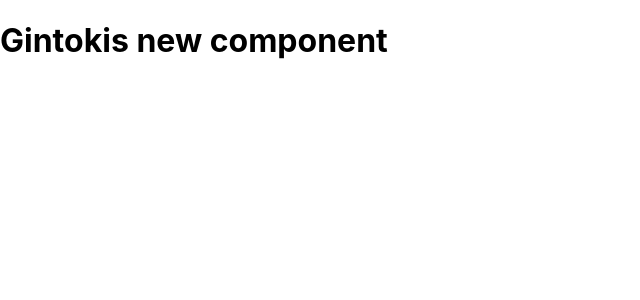
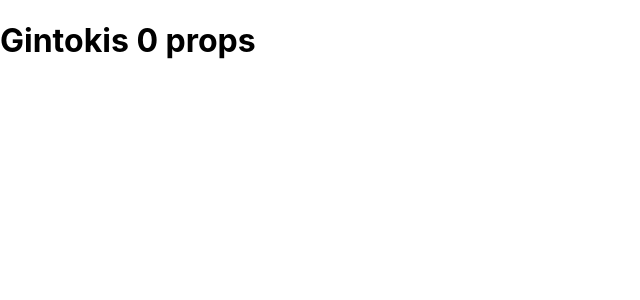
Before and after one commit to pjkboi/learningReact, a React (Create React App) app in the folder chapter1/: page / in a window 1280 px wide. Shown: the top 300 px of the page, without its empty margins (0-640 px from the left). Built offline with nearby package versions, Linux system fonts and the light colour scheme.

Commit message:
the addition of props

```diff
--- a/chapter1/src/index.js
+++ b/chapter1/src/index.js
@@ -3,12 +3,13 @@ import ReactDOM from 'react-dom';
 import './index.css';
 import * as serviceWorker from './serviceWorker';
 
-function Hello () {
-  return <h1>Gintokis new component</h1>
+function Hello (props) {
+  console.log(props)
+  return <h1>Gintokis {props.number} {props.propValue}</h1>
 }
 
 ReactDOM.render(
-  <Hello></Hello>,
+  <Hello propValue="props" number={0}/>,
   document.getElementById('root')
 );
 
```
